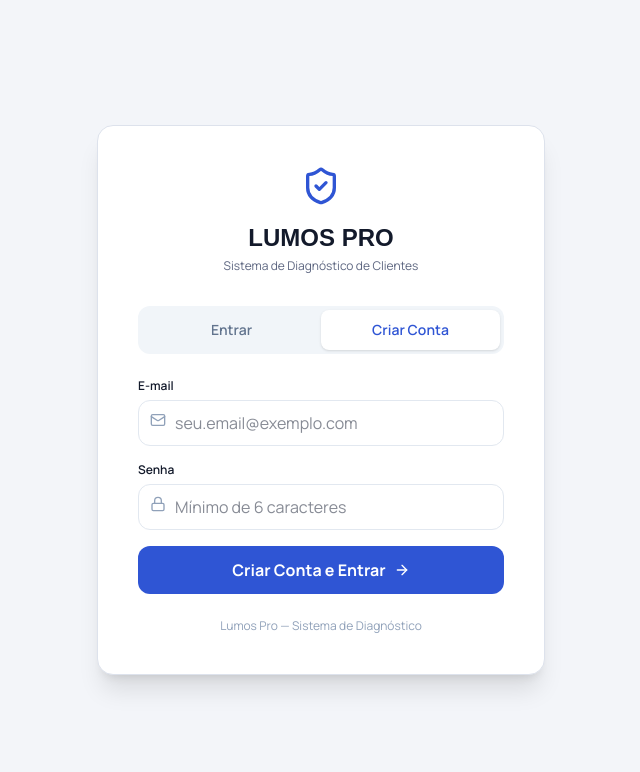
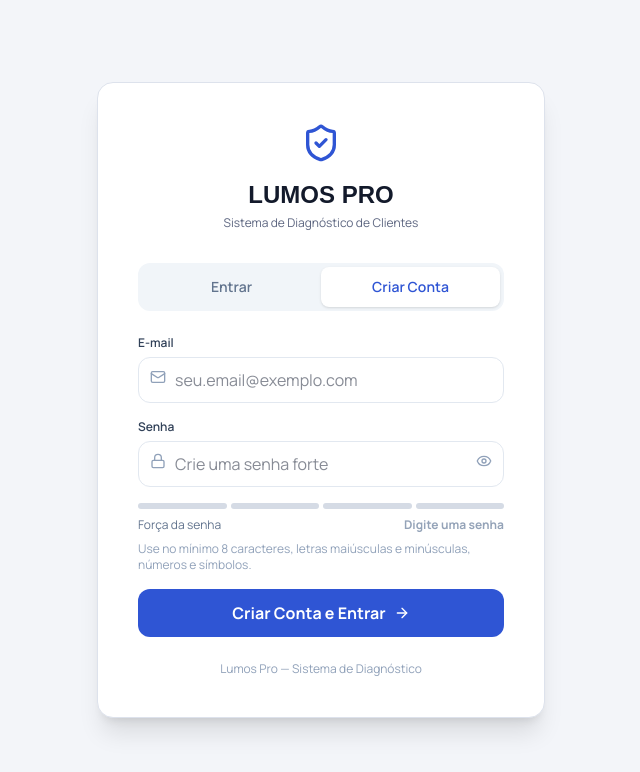
Before and after one commit to fernandoppx/LUMOS-PRO-, a React (Vite) app: page /#/clientes in a window 1280 px wide. Both pictures are taken after a click on the button "Criar Conta". Shown: the top 772 px of the page, without its empty margins (319-959 px from the left). Built offline with nearby package versions, Linux system fonts and the light colour scheme; no server answers; a web font is replaced by a local one.

Commit message:
Update LoginPage.tsx
Adicionar máscara, visualização e força da senha

```diff
--- a/src/pages/LoginPage.tsx
+++ b/src/pages/LoginPage.tsx
@@ -4,6 +4,8 @@ import {
   ShieldCheck,
   Mail,
   Lock,
+  Eye,
+  EyeOff,
   ArrowRight,
   AlertCircle
 } from 'lucide-react';
@@ -18,16 +20,49 @@ export const LoginPage: React.FC<LoginPageProps> = ({
   const [isRegister, setIsRegister] = useState(false);
   const [email, setEmail] = useState('');
   const [password, setPassword] = useState('');
+  const [showPassword, setShowPassword] = useState(false);
   const [loading, setLoading] = useState(false);
   const [errorMessage, setErrorMessage] =
     useState<string | null>(null);
+
+  // Análise visual de força da senha
+  const passwordRules = [
+    password.length >= 8,
+    /[a-z]/.test(password) && /[A-Z]/.test(password),
+    /\d/.test(password),
+    /[^A-Za-z0-9]/.test(password)
+  ];
+
+  const passwordScore = passwordRules.filter(Boolean).length;
+
+  const passwordStrength =
+    passwordScore <= 1
+      ? 'Fraca'
+      : passwordScore <= 3
+        ? 'Média'
+        : 'Forte';
+
+  const strengthColor =
+    passwordScore <= 1
+      ? '#ef4444'
+      : passwordScore <= 3
+        ? '#f59e0b'
+        : '#10b981';
 
   const handleSubmit = async (
     e: React.FormEvent
   ) => {
     e.preventDefault();
+    setErrorMessage(null);
+
+    if (isRegister && passwordScore < 4) {
+      setErrorMessage(
+        'Para criar sua conta, utilize pelo menos 8 caracteres, letras maiúsculas e minúsculas, números e símbolos.'
+      );
+      return;
+    }
+
     setLoading(true);
-    setErrorMessage(null);
 
     try {
       const credentials = {
@@ -43,7 +78,7 @@ export const LoginPage: React.FC<LoginPageProps> = ({
 
         if (!data.session) {
           setErrorMessage(
-            'Conta criada. Verifique seu e-mail para confirmar o cadastro.'
+            'Cadastro recebido. Verifique se é necessário confirmar seu e-mail.'
           );
           return;
         }
@@ -66,11 +101,7 @@ export const LoginPage: React.FC<LoginPageProps> = ({
         ? error.message
         : '';
 
-      if (message.includes('already registered')) {
-        setErrorMessage(
-          'Este e-mail já está cadastrado. Utilize Entrar.'
-        );
-      } else if (message.includes('rate limit')) {
+      if (message.toLowerCase().includes('rate limit')) {
         setErrorMessage(
           'Limite temporário de tentativas atingido. Tente novamente mais tarde.'
         );
@@ -100,6 +131,7 @@ export const LoginPage: React.FC<LoginPageProps> = ({
           </p>
         </div>
 
+        {/* Alternância entre login e cadastro */}
         <div className="flex bg-slate-100 dark:bg-slate-800 rounded-xl p-1 mb-6">
           <button
             type="button"
@@ -110,7 +142,7 @@ export const LoginPage: React.FC<LoginPageProps> = ({
             className={`flex-1 py-2.5 text-sm font-semibold rounded-lg ${
               !isRegister
                 ? 'bg-white dark:bg-slate-700 text-[#2f55d4] shadow-sm'
-                : 'text-slate-500'
+                : 'text-slate-500 dark:text-slate-400'
             }`}
           >
             Entrar
@@ -125,19 +157,18 @@ export const LoginPage: React.FC<LoginPageProps> = ({
             className={`flex-1 py-2.5 text-sm font-semibold rounded-lg ${
               isRegister
                 ? 'bg-white dark:bg-slate-700 text-[#2f55d4] shadow-sm'
-                : 'text-slate-500'
+                : 'text-slate-500 dark:text-slate-400'
             }`}
           >
             Criar Conta
           </button>
         </div>
 
-        <form
-          onSubmit={handleSubmit}
-          className="space-y-4"
-        >
+        <form onSubmit={handleSubmit} className="space-y-4">
+
+          {/* E-mail */}
           <div>
-            <label className="block text-xs font-semibold mb-1.5 dark:text-white">
+            <label className="block text-xs font-semibold mb-1.5 text-slate-700 dark:text-slate-300">
               E-mail
             </label>
 
@@ -148,7 +179,7 @@ export const LoginPage: React.FC<LoginPageProps> = ({
                 type="email"
                 required
                 value={email}
-                onChange={e => setEmail(e.target.value)}
+                onChange={(e) => setEmail(e.target.value)}
                 placeholder="seu.email@exemplo.com"
                 autoComplete="email"
                 className="w-full pl-9 pr-3 py-2.5 rounded-xl border border-slate-200 dark:border-slate-700 bg-white dark:bg-slate-900 text-slate-900 dark:text-white"
@@ -156,8 +187,9 @@ export const LoginPage: React.FC<LoginPageProps> = ({
             </div>
           </div>
 
+          {/* Senha com máscara e mostrar/ocultar */}
           <div>
-            <label className="block text-xs font-semibold mb-1.5 dark:text-white">
+            <label className="block text-xs font-semibold mb-1.5 text-slate-700 dark:text-slate-300">
               Senha
             </label>
 
@@ -165,21 +197,86 @@ export const LoginPage: React.FC<LoginPageProps> = ({
               <Lock className="absolute left-3 top-3 w-4 h-4 text-slate-400" />
 
               <input
-                type="password"
+                type={showPassword ? 'text' : 'password'}
                 required
-                minLength={6}
+                minLength={isRegister ? 8 : 6}
                 value={password}
-                onChange={e => setPassword(e.target.value)}
-                placeholder="Mínimo de 6 caracteres"
+                onChange={(e) => setPassword(e.target.value)}
+                placeholder={
+                  isRegister
+                    ? 'Crie uma senha forte'
+                    : 'Digite sua senha'
+                }
                 autoComplete={
                   isRegister
                     ? 'new-password'
                     : 'current-password'
                 }
-                className="w-full pl-9 pr-3 py-2.5 rounded-xl border border-slate-200 dark:border-slate-700 bg-white dark:bg-slate-900 text-slate-900 dark:text-white"
+                className="w-full pl-9 pr-11 py-2.5 rounded-xl border border-slate-200 dark:border-slate-700 bg-white dark:bg-slate-900 text-slate-900 dark:text-white"
               />
+
+              <button
+                type="button"
+                onClick={() => setShowPassword(!showPassword)}
+                aria-label={
+                  showPassword
+                    ? 'Ocultar senha'
+                    : 'Mostrar senha'
+                }
+                aria-pressed={showPassword}
+                className="absolute right-3 top-3 text-slate-400 hover:text-[#2f55d4]"
+              >
+                {showPassword
+                  ? <EyeOff className="w-4 h-4" />
+                  : <Eye className="w-4 h-4" />}
+              </button>
             </div>
           </div>
+
+          {/* Indicador de força apenas no cadastro */}
+          {isRegister && (
+            <div className="space-y-2">
+              <div className="flex gap-1">
+                {[1, 2, 3, 4].map((level) => (
+                  <div
+                    key={level}
+                    className="h-1.5 flex-1 rounded-full transition-colors"
+                    style={{
+                      backgroundColor:
+                        password &&
+                        level <= passwordScore
+                          ? strengthColor
+                          : '#d5dbe5'
+                    }}
+                  />
+                ))}
+              </div>
+
+              <div className="flex justify-between items-center">
+                <span className="text-xs text-slate-500">
+                  Força da senha
+                </span>
+
+                <span
+                  className="text-xs font-bold"
+                  style={{
+                    color: password
+                      ? strengthColor
+                      : '#94a3b8'
+                  }}
+                >
+                  {password
+                    ? passwordStrength
+                    : 'Digite uma senha'}
+                </span>
+              </div>
+
+              <p className="text-xs text-slate-400">
+                Use no mínimo 8 caracteres, letras maiúsculas
+                e minúsculas, números e símbolos.
+              </p>
+            </div>
+          )}
 
           {errorMessage && (
             <div
@@ -200,8 +297,7 @@ export const LoginPage: React.FC<LoginPageProps> = ({
               ? 'Aguarde...'
               : isRegister
                 ? 'Criar Conta e Entrar'
-                : 'Entrar no Sistema'
-            }
+                : 'Entrar no Sistema'}
 
             {!loading && (
               <ArrowRight className="w-4 h-4" />
```
